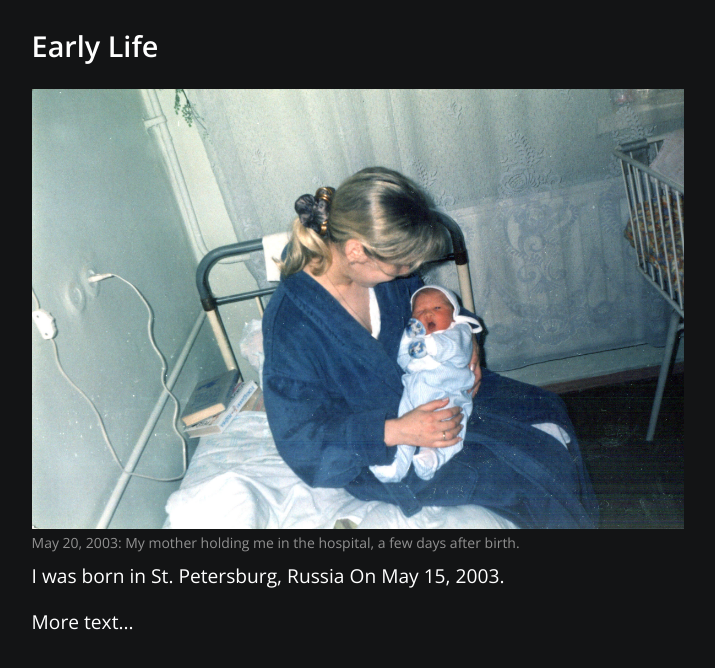
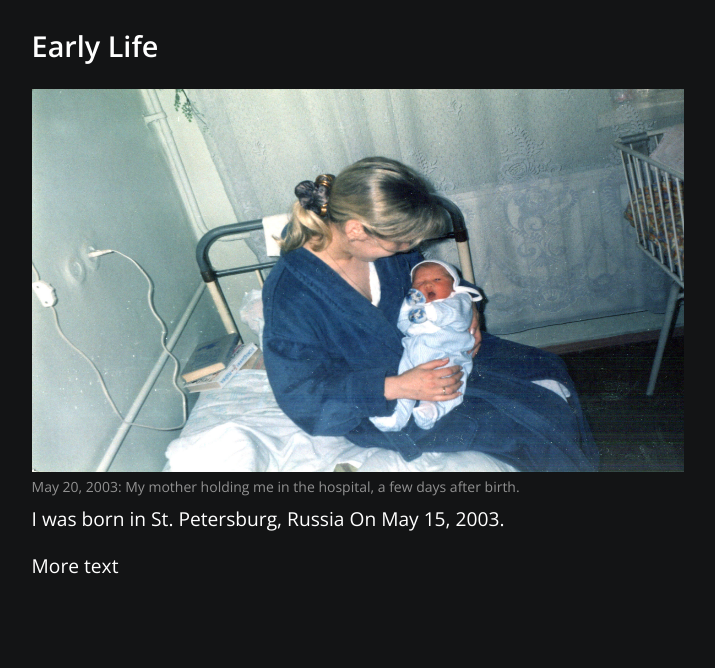
Before and after one commit to daniiltrpv/trpv.io, a plain HTML site: page about/index.html in a window 1280 px wide. Shown: the part 192-860 px from the top of the page, without its empty margins (282-997 px from the left). After the commit the page ends 809 px from the top, so only its background shows below. Drawn offline with nearby package versions, Linux system fonts and the light colour scheme; a web font is replaced by a local one.

Commit message:
Update index.html

```diff
--- a/about/index.html
+++ b/about/index.html
@@ -18,10 +18,10 @@
 				<h1 class="mb-0">About Me</h1>
         <sub class="mb-4">Some information about who I am</sub>
         <h2>Early Life</h2>
-        <img class="img-inline" src="/assets/img/2.jpg" width="2368" height="1596">
+        <img class="img-inline" src="/assets/img/2.jpg" width="2368" height="1596" intrinsicsize="2368x1596" style="aspect-ratio: 16/9;">
         <sub class="mb-2">May 20, 2003: My mother holding me in the hospital, a few days after birth.</sub>
         <p>I was born in St. Petersburg, Russia On May 15, 2003.</p>
-        <p>More text...</p>
+        <p>More text</p>
       </div>
 		</div>
 	</body>
```
